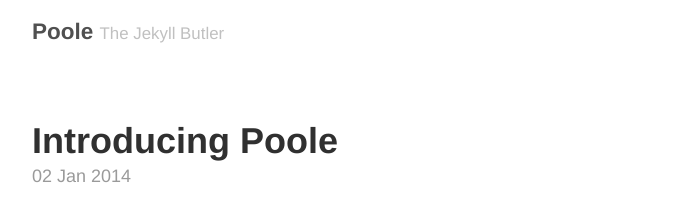
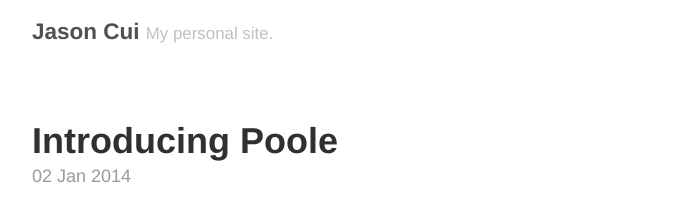
Before and after one commit to jasoncui/jasoncui.github.io, a Jekyll site: the page built from index.html, in a window 1280 px wide. Shown: the top 212 px of the page, without its empty margins (293-985 px from the left). Built offline with Jekyll 4.4.1, drawn with Linux system fonts in a browser that asks for light colours; the list of posts is cut into pages by our own code.

Commit message:
changed config settings

```diff
--- a/_config.yml
+++ b/_config.yml
@@ -5,9 +5,9 @@
 relative_permalinks: true
 
 # Setup
-title:               Poole
-tagline:             The Jekyll Butler
-url:                 http://getpoole.com
+title:               Jason Cui
+tagline:             My personal site.
+url:                 http://jasoncui.me
 paginate:            1
 baseurl:             ""
 
@@ -20,9 +20,9 @@
 
 # About/contact
 author:
-  name:              Mark Otto
-  url:               https://twitter.com/mdo
-  email:             markdotto@gmail.com
+  name:              Jason Cui
+  url:               https://twitter.com/jasonscui
+  email:             jasoncui@college.harvard.edu
 
 # Custom vars
 version:             2.0.0
```
